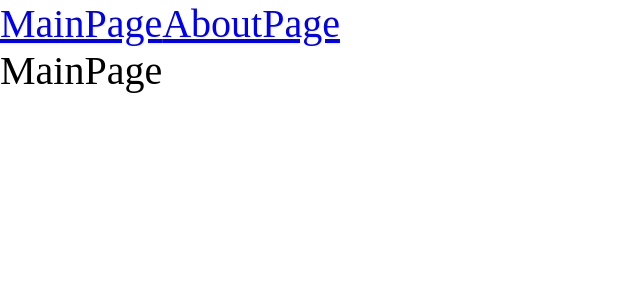
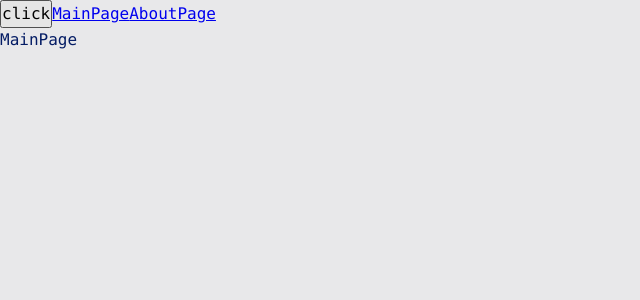
Before and after one commit to gor241/middleProject, a React app: page / in a window 1280 px wide. Shown: the top 300 px of the page, without its empty margins (0-640 px from the left). Built offline with nearby package versions, Linux system fonts and the light colour scheme; the HTML template or start-up script is replaced by a standard one.

Commit message:
add: I separated the styles, made style variables, made functionality for working with the theme (light/dark)

```diff
--- a/src/App.tsx
+++ b/src/App.tsx
@@ -1,12 +1,16 @@
-import React, { Suspense } from 'react';
-import './index.scss';
+import React, { Suspense} from 'react';
+import './styles/index.scss';
 import { Route, Routes, Link } from 'react-router-dom';
 import { MainPageAsync } from './pages/MainPage/MainPage.async';
 import { AboutPageAsync } from './pages/AboutPage/AboutPage.async';
+import { useTheme } from './theme/useTheme';
 
 const App = () => {
+    const { theme, toggleTheme } = useTheme();
+
     return (
-        <div className="app">
+        <div className={`app ${theme}`}>
+            <button onClick={toggleTheme}>click</button>
             <Link to={'/'}>MainPage</Link>
             <Link to={'/about'}>AboutPage</Link>
             {/* Suspense нужен для lazy компонентов */}
--- a/src/index.scss
+++ /dev/null
@@ -1,9 +0,0 @@
-* {
-    margin: 0;
-    padding: 0;
-    box-sizing: border-box;
-}
-
-.app {
-    font-size: 40px;
-}
--- a/src/index.tsx
+++ b/src/index.tsx
@@ -1,10 +1,13 @@
 import { render } from 'react-dom';
 import App from './App';
 import { BrowserRouter } from 'react-router-dom';
+import ThemeProvider from './theme/ThemeProvider';
 
 render(
     <BrowserRouter>
-        <App />
+        <ThemeProvider>
+            <App />
+        </ThemeProvider>
     </BrowserRouter>,
     document.getElementById('root')
 );
--- /dev/null
+++ b/src/styles/index.scss
@@ -0,0 +1,12 @@
+@import 'variables/global.scss';
+@import './reset.scss';
+@import './themes/dark.scss';
+@import './themes/normal.scss';
+
+.app {
+    font: var(--font-m);
+    background: var(--bg-color);
+    color: var(--primary-color);
+
+    min-height: 100vh;
+}
--- /dev/null
+++ b/src/styles/reset.scss
@@ -0,0 +1,14 @@
+* {
+    margin: 0;
+    padding: 0;
+    box-sizing: border-box;
+}
+
+input,
+button,
+textarea,
+select {
+    margin: 0;
+
+    font: inherit;
+}
--- /dev/null
+++ b/src/styles/themes/dark.scss
@@ -0,0 +1,6 @@
+.app.dark {
+    --bg-color: #090949;
+
+    --primary-color: #049604;
+    --secondary-color: #04ff04;
+}
--- /dev/null
+++ b/src/styles/themes/normal.scss
@@ -0,0 +1,6 @@
+.app.normal {
+    --bg-color: #e8e8ea;
+
+    --primary-color: #041c65;
+    --secondary-color: #0449e0;
+}
--- /dev/null
+++ b/src/styles/variables/global.scss
@@ -0,0 +1,11 @@
+:root {
+    --font-family-main: Consolas, 'Times New Roman', Serif;
+
+    --font-size-m: 16px;
+    --font-line-m: 24px;
+    --font-m: var(--font-size-m) / var(--font-line-m) var(--font-family-main);
+
+    --font-size-l: 24px;
+    --font-line-l: 32px;
+    --font-l: var(--font-size-l) / var(--font-line-l) var(--font-family-main);
+}
--- /dev/null
+++ b/src/theme/ThemeContext.ts
@@ -0,0 +1,15 @@
+import { createContext } from 'react';
+
+export enum Theme {
+    LIGHT = 'normal',
+    DARK = 'dark',
+}
+
+export interface ThemeContextProps {
+    theme?: Theme;
+    setTheme?: (theme: Theme) => void;
+}
+
+export const ThemeContext = createContext<ThemeContextProps>({});
+
+export const LOCAL_STORAGE_THEME_KEY = 'theme';
--- /dev/null
+++ b/src/theme/ThemeProvider.tsx
@@ -0,0 +1,26 @@
+import { LOCAL_STORAGE_THEME_KEY, Theme, ThemeContext } from './ThemeContext';
+import React, { FC, useMemo, useState } from 'react';
+
+/** Компонент для оборачивания в context и получения доступа к темам(светлая/тёмная) */
+const ThemeProvider: FC = ({ children }) => {
+    const localTheme =
+        (localStorage.getItem(LOCAL_STORAGE_THEME_KEY) as Theme) || Theme.LIGHT;
+
+    const [theme, setTheme] = useState<Theme>(localTheme);
+
+    const defaultProps = useMemo(
+        () => ({
+            theme: theme,
+            setTheme: setTheme,
+        }),
+        [theme]
+    );
+
+    return (
+        <ThemeContext.Provider value={defaultProps}>
+            {children}
+        </ThemeContext.Provider>
+    );
+};
+
+export default ThemeProvider;
--- /dev/null
+++ b/src/theme/useTheme.ts
@@ -0,0 +1,20 @@
+import { useContext } from 'react';
+import { LOCAL_STORAGE_THEME_KEY, Theme, ThemeContext } from './ThemeContext';
+
+interface UseThemeResult {
+    toggleTheme: () => void;
+    theme: Theme;
+}
+
+/** Хук для управления темой (светлая/тёмная)  */
+export function useTheme(): UseThemeResult {
+    const { theme, setTheme } = useContext(ThemeContext);
+
+    const toggleTheme = () => {
+        const newTheme = theme === Theme.LIGHT ? Theme.DARK : Theme.LIGHT;
+        setTheme(newTheme);
+        localStorage.setItem(LOCAL_STORAGE_THEME_KEY, newTheme);
+    };
+
+    return { theme, toggleTheme };
+}
```
